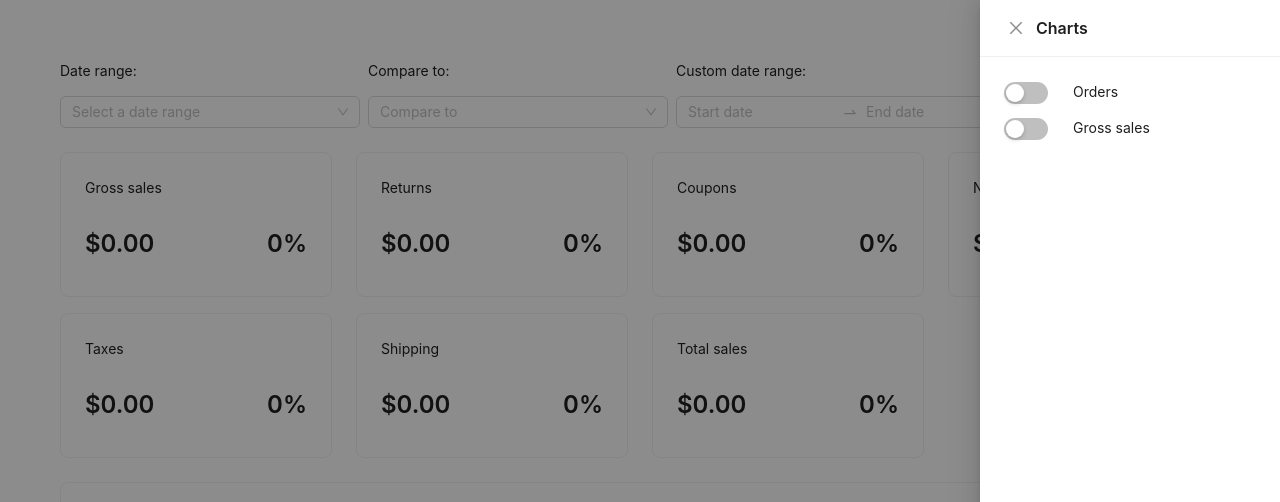
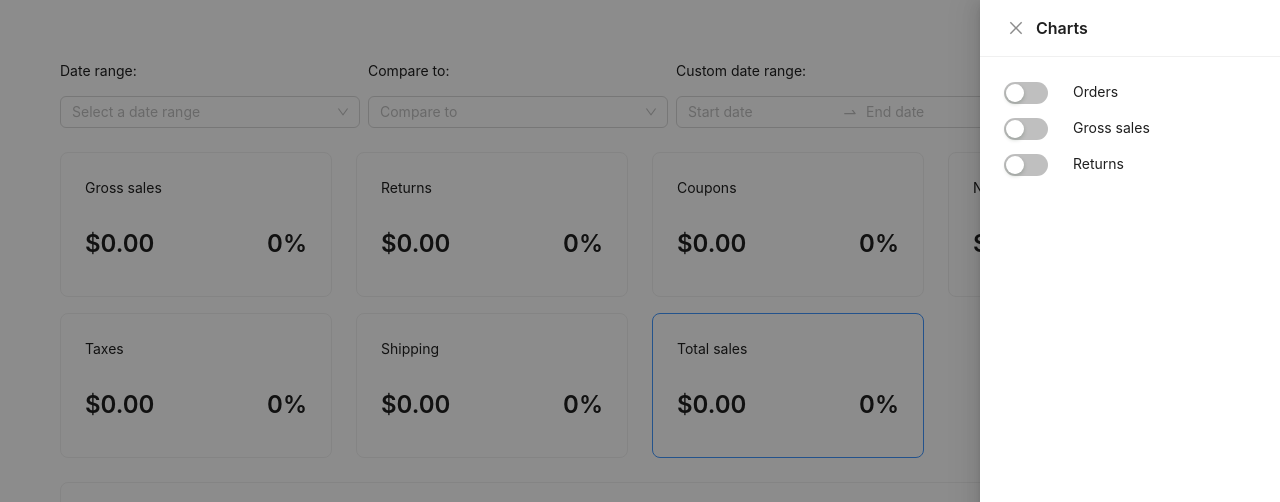
Before and after one commit to MarkSuttirak/woocommerce-analytics, a React (Create React App) app: page /total-sales in a window 1280 px wide. Both pictures are taken after a click on the button 1177 px from the left and 639 px from the top of the page. Shown: the top 502 px of the page. Built offline with nearby package versions, Linux system fonts and the light colour scheme; no server answers.

Commit message:
Update wa-totalsales.js

```diff
--- a/src/pages/wa-totalsales.js
+++ b/src/pages/wa-totalsales.js
@@ -257,7 +257,7 @@ const WaTotalSales = () => {
             </div>
             </header>
 
-            <div className='mt-4'>
+            <div className='mt-4 performance'>
                 <div className='row'>
                     <div className='col-sm-3'>
                         <Card>
@@ -339,7 +339,7 @@ const WaTotalSales = () => {
                         </Card>
                     </div>
                     <div className='col-sm-3'>
-                        <Card>
+                        <Card className='active'>
                             <Paragraph>Total sales</Paragraph>
                             <Title level={3} className="row">
                                 <div className='col-sm-6'>
@@ -400,7 +400,7 @@ const WaTotalSales = () => {
             <Drawer title="Charts" placement="right" width="300px" open={revenueTableOptions} onClose={revenueTableCancel}>
                 <div className='row'>
                     <div className='col-sm-3'>
-                        <Switch onChange={setOrdersTable}/>
+                        <Switch defaultchecked onChange={setOrdersTable}/>
                     </div>
                     <div className='col-sm-9'>
                         <Paragraph>Orders</Paragraph>
@@ -408,10 +408,18 @@ const WaTotalSales = () => {
                 </div>
                 <div className='row'>
                     <div className='col-sm-3'>
-                        <Switch onChange={setGrossSalesTable}/>
+                        <Switch defaultchecked onChange={setGrossSalesTable}/>
                     </div>
                     <div className='col-sm-9'>
                         <Paragraph>Gross sales</Paragraph>
+                    </div>
+                </div>
+                <div className='row'>
+                    <div className='col-sm-3'>
+                        <Switch defaultchecked onChange={setReturnsTable}/>
+                    </div>
+                    <div className='col-sm-9'>
+                        <Paragraph>Returns</Paragraph>
                     </div>
                 </div>
             </Drawer>
```
